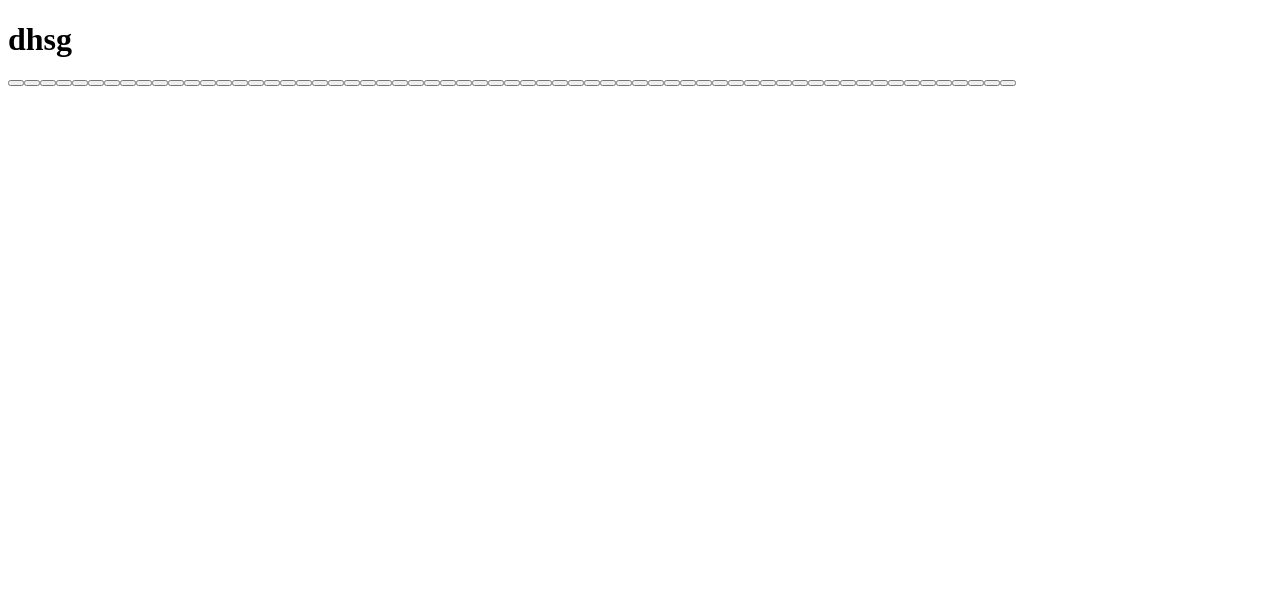
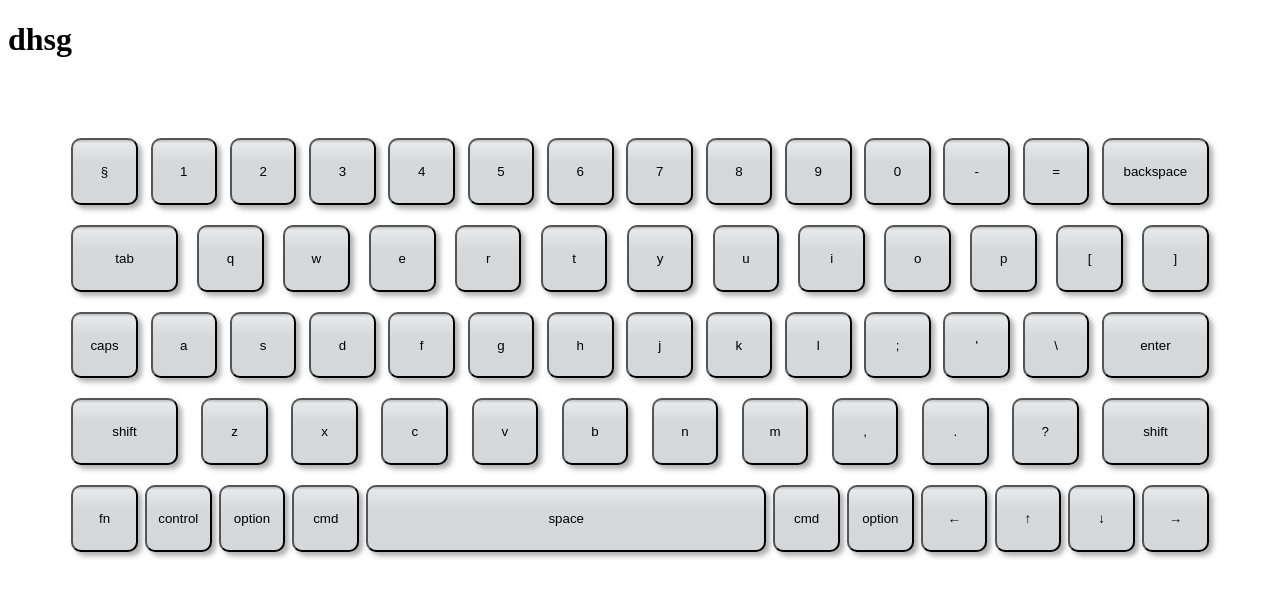
Before and after one commit to AntonovkaE/virtual-keyboard, a website built with webpack: page src/index.html in a window 1280 px wide. Built offline with nearby package versions, Linux system fonts and the light colour scheme.

Commit message:
feat: do design for keyboard

```diff
--- a/src/index.js
+++ b/src/index.js
@@ -5,17 +5,40 @@ let fragment = new DocumentFragment();
 let keyboard = document.createElement('div')
 keyboard.classList.add('keyboard')
 
+function charIsLetter(char) {
+  if (typeof char !== 'string') {
+    return false;
+  }
+  return (/^[a-zA-Za-яА-Я]+$/.test(char) && char.length === 1);
+}
 
+function isWideKey(key, keyElement) {
+  switch (key) {
+    case 'tab':
+    case 'shift':
+    case 'enter':
+    case 'backspace':
+      keyElement.classList.add('key_wide');
+      break;
+    case 'space':
+      keyElement.classList.add('key_space');
+      break;
+  }
+}
 
-keysEn.forEach(key => {
-  const keyElement = document.createElement("button");
-  const insertLineBreak = ["backspace", "]", "enter", "\\", "shift"].indexOf(key) !== -1;
-
-  // Add attributes/classes
-  keyElement.setAttribute("type", "button");
-  keyElement.classList.add("keyboard__key");
-  keyboard.appendChild(keyElement);
-})
+for (let rowNumb in keysEn) {
+  let row = document.createElement('div')
+  row.classList.add('keyboard__row')
+  keysEn[rowNumb].forEach(key => {
+    const keyElement = document.createElement("button");
+    isWideKey(key, keyElement)
+    keyElement.textContent = key
+    keyElement.setAttribute("type", "button");
+    keyElement.classList.add("keyboard__key");
+    row.appendChild(keyElement);
+  })
+  keyboard.appendChild(row)
+}
 
 fragment.appendChild(keyboard)
 document.querySelector('body').appendChild(fragment)
--- a/src/pages/index.css
+++ b/src/pages/index.css
@@ -1,4 +1,38 @@
 .keyboard {
   display: flex;
+  width: 90%;
   flex-wrap: wrap;
+  gap: 20px;
+  margin: 5em auto;
 }
+
+
+.keyboard__key {
+  width: 5em;
+  height: 5em;
+  background-image: -webkit-gradient(
+    linear,left bottom,left top,
+    color-stop(0.27, rgb(212,216,219)),
+    color-stop(0.64, rgb(213,217,220)),
+    color-stop(0.95, rgb(230,233,235)),
+    color-stop(1, rgb(191,191,191))
+  );
+  border-radius: 10px;
+  -webkit-box-shadow: 4px 4px 5px 0px rgba(100,100,100,0.5);
+  -moz-box-shadow: 4px 4px 5px 0px rgba(100,100,100,0.5);
+  box-shadow: 4px 4px 5px 0px rgba(100,100,100,0.5);
+}
+
+.keyboard__row {
+  width: 100%;
+  display: flex;
+  justify-content: space-between;
+}
+
+.key_wide {
+  width: 8em;
+}
+
+.key_space {
+  width: 30em;
+}
--- a/src/utils/keys.js
+++ b/src/utils/keys.js
@@ -1,12 +1,12 @@
-const keysEn = [
-  "1", "2", "3", "4", "5", "6", "7", "8", "9", "0", "-", "=", "backspace",
-  "tab", "q", "w", "e", "r", "t", "y", "u", "i", "o", "p", "[", "]",
-  "caps", "a", "s", "d", "f", "g", "h", "j", "k", "l", ";", "'", "\\", "enter",
-  "shift", "z", "x", "c", "v", "b", "n", "m", ",", ".", "?", "shift",
-  "fn", "control", "option", "command", "space", "command", "option", "←","↑", "↓", "→",
-];
-const keysRu = ["1", "2", "3", "4", "5", "6", "7", "8", "9", "0", "backspace",
-
-]
+const keysEn = {
+  row1: ['§', "1", "2", "3", "4", "5", "6", "7", "8", "9", "0", "-", "=", "backspace"],
+  row2: ["tab", "q", "w", "e", "r", "t", "y", "u", "i", "o", "p", "[", "]"],
+  row3: ["caps", "a", "s", "d", "f", "g", "h", "j", "k", "l", ";", "'", "\\", "enter"],
+  row4: ["shift", "z", "x", "c", "v", "b", "n", "m", ",", ".", "?", "shift"],
+  row5: ["fn", "control", "option", "cmd", "space", "cmd", "option", "←", "↑", "↓", "→"],
+};
+// const keysRu = ["1", "2", "3", "4", "5", "6", "7", "8", "9", "0", "backspace",
+//
+// ]
 
 export {keysEn}
```
